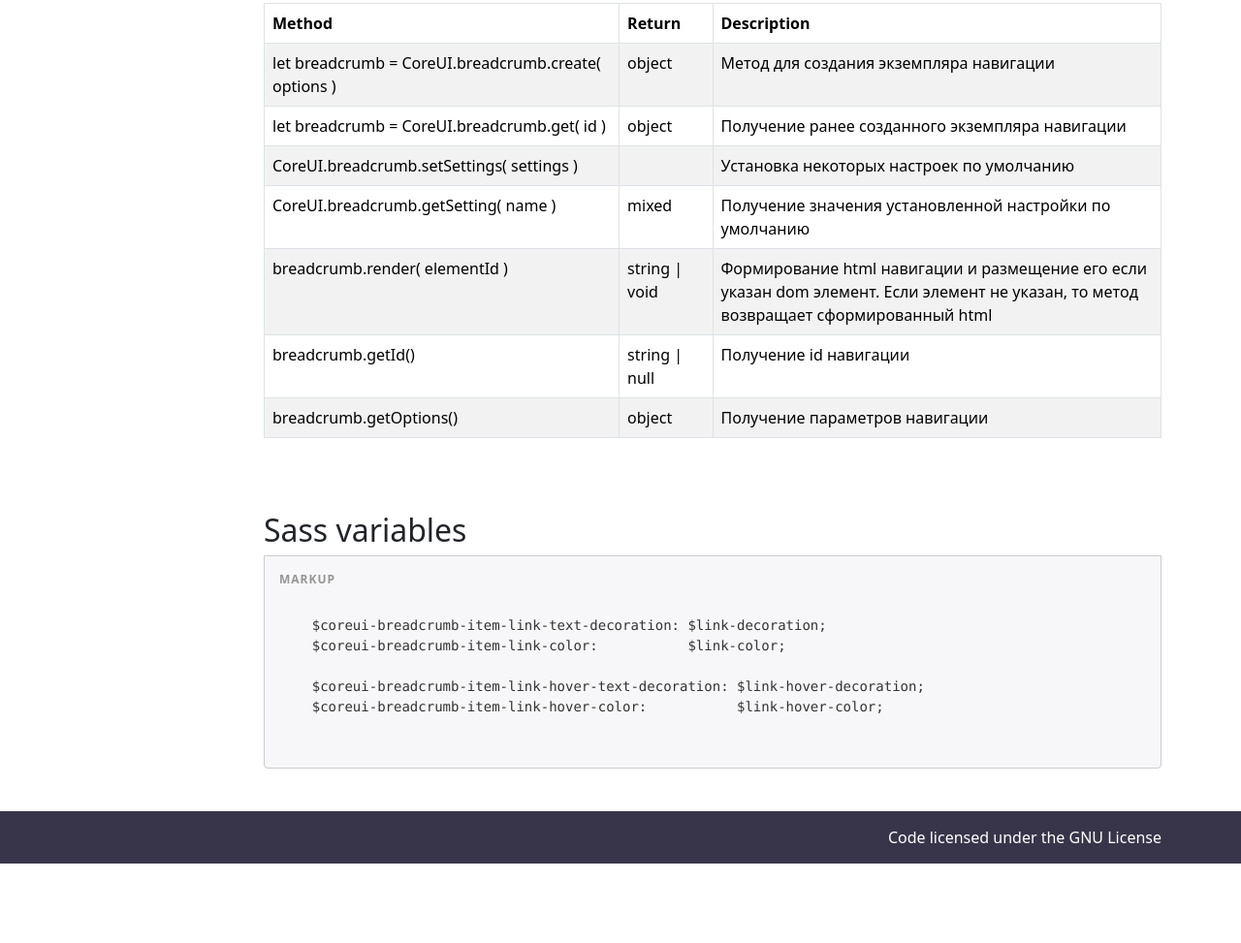
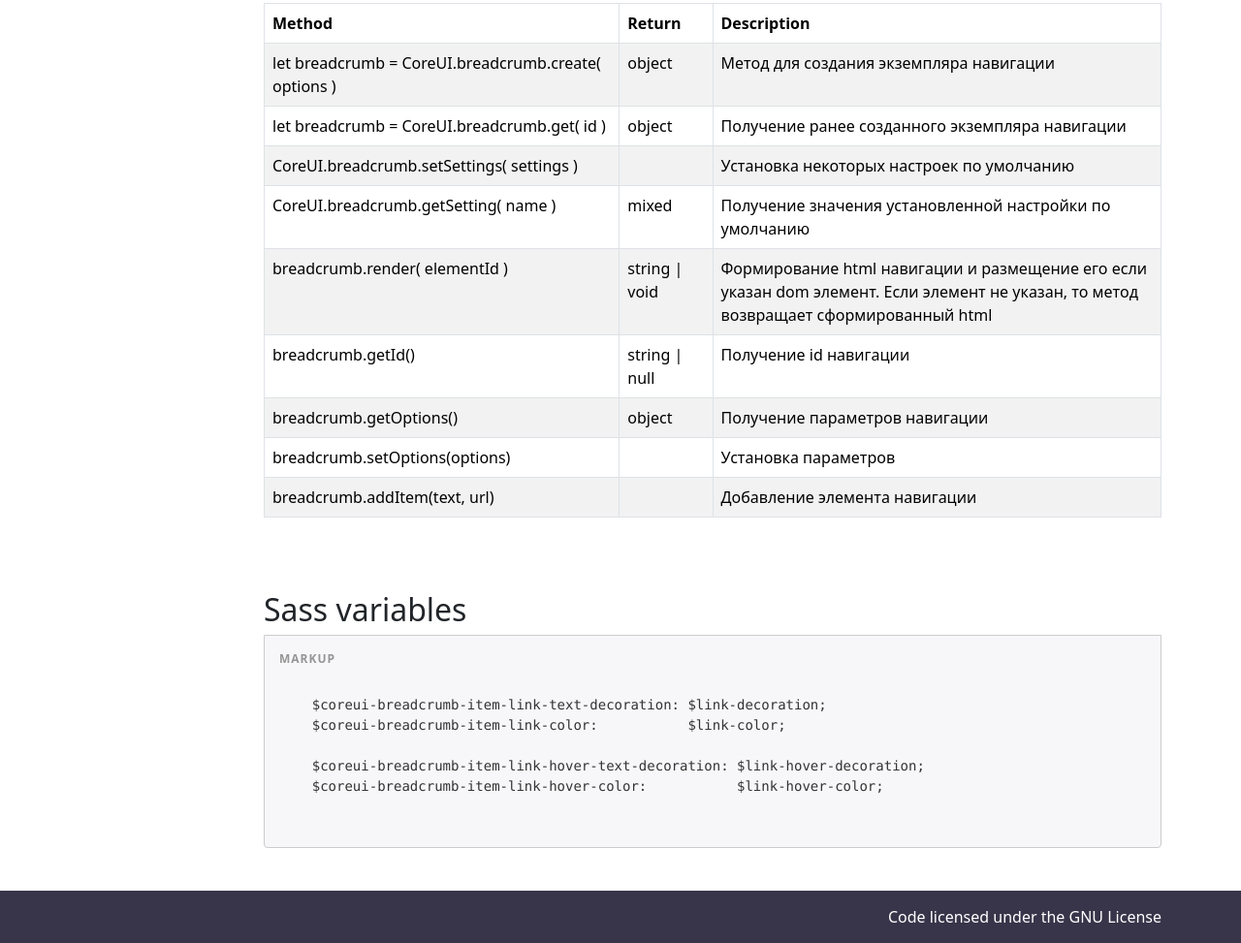
Before and after one commit to n2ref/coreui-breadcrumb, a website: page index.html in a window 1280 px wide. Shown: the part 2830-3803 px from the top of the page at 97% size. Before the commit the page ends 3721 px from the top, so only its background shows below. Drawn offline with Linux system fonts and the light colour scheme.

Commit message:
обновление версии, добавлено описание новых методов

```diff
--- a/index.html
+++ b/index.html
@@ -271,6 +271,24 @@
                                 Получение параметров навигации
                             </td>
                         </tr>
+                        <tr>
+                            <td>
+                                breadcrumb.setOptions(options)
+                            </td>
+                            <td></td>
+                            <td>
+                                Установка параметров
+                            </td>
+                        </tr>
+                        <tr>
+                            <td>
+                                breadcrumb.addItem(text, url)
+                            </td>
+                            <td></td>
+                            <td>
+                                Добавление элемента навигации
+                            </td>
+                        </tr>
                         </tbody>
                     </table>
                 </div>
```
Also changed, not shown: dist/coreui-breadcrumb.min.js, 1 other file.
